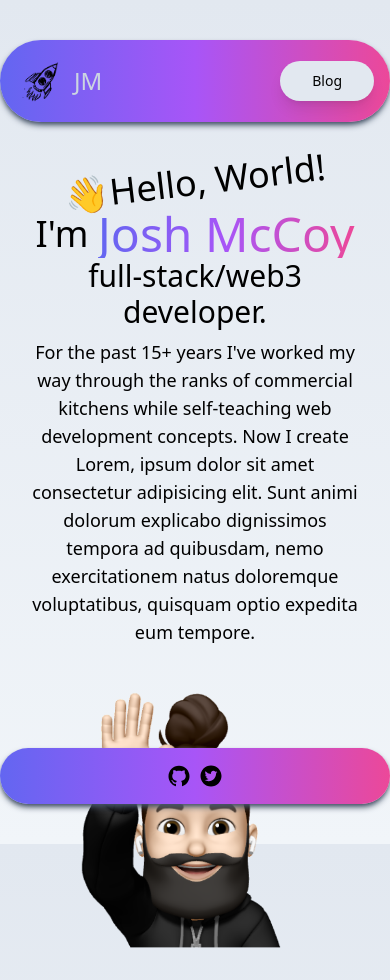
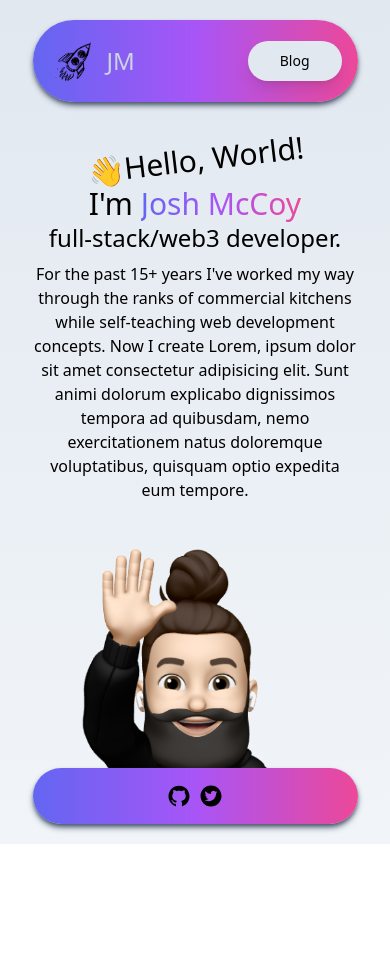
Before and after one commit to joshmccoydev/joshmccoy.dev, a Next.js app: page / in a window 390 px wide. After the commit the page ends 844 px from the top, so only its background shows below. Built offline with nearby package versions, Linux system fonts and the light colour scheme.

Commit message:
padding and height consistency across viewports

```diff
--- a/app/blog/001/page.js
+++ b/app/blog/001/page.js
@@ -7,8 +7,8 @@ import Link from 'next/link'
 
 export default function Home() {
   return (
-    <main className="container md:w-2/3 lg:w-1/2">
-        <section className="mt-10">
+    <main className="mx-auto w-5/6 md:w-2/3 lg:w-1/2">
+        <section className="mt-16 md:mt-32 lg:mt-96">
             <h2 className="text-2xl">Why I gave up on trying to create the perfect portfolio site</h2>
             <p className="pt-4">Lorem ipsum dolor, sit amet consectetur adipisicing elit. Explicabo obcaecati nihil et esse? Animi dicta ad est sint nisi eius, pariatur accusantium exercitationem laboriosam sapiente blanditiis consequuntur minus consectetur quibusdam.</p>
         </section>
--- a/app/blog/page.js
+++ b/app/blog/page.js
@@ -7,10 +7,10 @@ import Link from 'next/link'
 
 export default function Home() {
   return (
-    <main className="container text-justify md:w-2/3 lg:w-1/2">
+    <main className="mx-auto text-justify w-5/6 md:w-2/3 lg:w-1/2">
       <section className="mt-16 md:mt-32 lg:mt-96">
         <h1 className="text-2xl md:text-3xl lg:text-4xl">Most recent posts</h1>
-        <ul className="text-lg md:text-1xl lg:text-2xl mt-2 md:mt-6 lg:mt-10 pb-2 md:pb-4 lg:pb-10 space-y-4 md:space-y-4 lg:space-y-12">
+        <ul className="text-lg md:text-xl lg:text-2xl mt-2 md:mt-6 lg:mt-10 pb-2 md:pb-4 lg:pb-10 space-y-4 md:space-y-4 lg:space-y-12">
           <li>
             <Link href="/blog/001" className="">
               <h2>Why I gave up on trying to create the perfect portfolio site</h2>
--- a/app/layout.js
+++ b/app/layout.js
@@ -13,10 +13,10 @@ export const metadata = {
 
 export default function RootLayout({ children }) {
   return (
-    <html lang="en" className="min-h-screen max-h-screen">
-      <body className="bg-gradient-to-b from-slate-200 to-slate-100 dark:bg-gradient-to-b dark:from-black dark:to-slate-900 dark:text-slate-300">
-        <div className="w-full mx-auto z-50 w-5/6 sm:w-5/6 md:w-2/3 lg:w-1/2">
-          <nav className="mx-auto p-4 mt-10 dark:bg-none dark:bg-slate-800 bg-gradient-to-r from-indigo-500 via-purple-500 to-pink-500 justify-between rounded-full flex shadow-md shadow-slate-600">
+    <html lang="en" className="h-screen">
+      <body className="overflow-hidden bg-gradient-to-b from-slate-200 to-slate-100 dark:bg-gradient-to-b dark:from-black dark:to-slate-900 dark:text-slate-300">
+        <div className="z-50">
+          <nav className="mx-auto w-5/6 md:w-2/3 lg:w-1/2 p-4 mt-5 dark:bg-none dark:bg-slate-800 bg-gradient-to-r from-indigo-500 via-purple-500 to-pink-500 justify-between rounded-full flex shadow-md shadow-slate-600">
             <Link href="/">
               <span className="flex gap-2">
                 <Image src={logoblack} className="mx-auto rounded-full block dark:hidden"
@@ -39,9 +39,9 @@ export default function RootLayout({ children }) {
           </nav>
         </div>
         {children}
-        <div className="w-full fixed bottom-10">
-          <footer className="w-full mx-auto w-5/6 md:w-2/3 lg:w-1/2">
-            <ul className="mx-auto dark:bg-none dark:bg-slate-800 bg-gradient-to-r from-indigo-500 via-purple-500 to-pink-500 justify-center rounded-full shadow-md shadow-slate-600 flex gap-2 py-4 text-2xl">
+        <div className="w-full fixed bottom-5">
+          <footer className="w-5/6 md:w-2/3 lg:w-1/2 mx-auto">
+            <ul className="dark:bg-none dark:bg-slate-800 bg-gradient-to-r from-indigo-500 via-purple-500 to-pink-500 justify-center rounded-full shadow-md shadow-slate-600 flex gap-2 py-4 text-2xl">
               <li><AiFillGithub /></li>
               <li><AiFillTwitterCircle /></li>
             </ul>
--- a/app/page.js
+++ b/app/page.js
@@ -10,19 +10,19 @@ import { Icon } from '@iconify/react'
 
 export default function Home() {
   return (
-    <main className="container text-center sm:w-full md:w-2/3 lg:w-1/2 sm:pt-32 md:pt-28 lg:pt-80">
+    <main className="mx-auto text-center w-5/6 md:w-2/3 lg:w-1/2 sm:pt-16 md:pt-32 lg:pt-96">
       <section id="about" className="pt-10">
-        <h3 className="text-4xl md:text-5xl lg:text-6xl z-10 -rotate-[6.75deg]">👋Hello, World!</h3>
+        <h3 className="text-3xl md:text-4xl lg:text-6xl z-10 -rotate-[6.75deg]">👋Hello, World!</h3>
         <div className="flex justify-center pt-2">
-            <h2 className="text-4xl md:text-5xl lg:text-6xl my-auto">I'm&nbsp;</h2>
-            <h2 className="text-5xl md:text-5xl lg:text-7xl my-auto bg-gradient-to-r from-indigo-500 via-purple-500 to-pink-500 text-transparent bg-clip-text dark:bg-gradient-to-r dark:from-indigo-500 dark:via-purple-500 dark:to-pink-500">
+            <h2 className="text-3xl md:text-4xl lg:text-6xl my-auto">I'm&nbsp;</h2>
+            <h2 className="text-3xl md:text-4xl lg:text-6xl my-auto bg-gradient-to-r from-indigo-500 via-purple-500 to-pink-500 text-transparent bg-clip-text dark:bg-gradient-to-r dark:from-indigo-500 dark:via-purple-500 dark:to-pink-500">
             Josh McCoy
             </h2>
         </div>
-        <h3 className="text-3xl md:text-4xl lg:text-5xl">
+        <h3 className="text-2xl md:text-3xl lg:text-5xl">
           full-stack/web3 developer.
         </h3>
-        <p className="text-lg md:text-xl lg:text-2xl my-2">
+        <p className="text-md md:text-lg lg:text-2xl my-2">
           For the past 15+ years I've worked my way through the ranks of commercial kitchens while self-teaching web development concepts. Now I create Lorem, ipsum dolor sit amet consectetur adipisicing elit. Sunt animi dolorum explicabo dignissimos tempora ad quibusdam, nemo exercitationem natus doloremque voluptatibus, quisquam optio expedita eum tempore.</p>
         <div className="cross-fade w-full items-center">
           <Image src={profile} className="mx-auto rounded-full"
```
Also changed, not shown: app/globals.css (line endings or trailing spaces).
